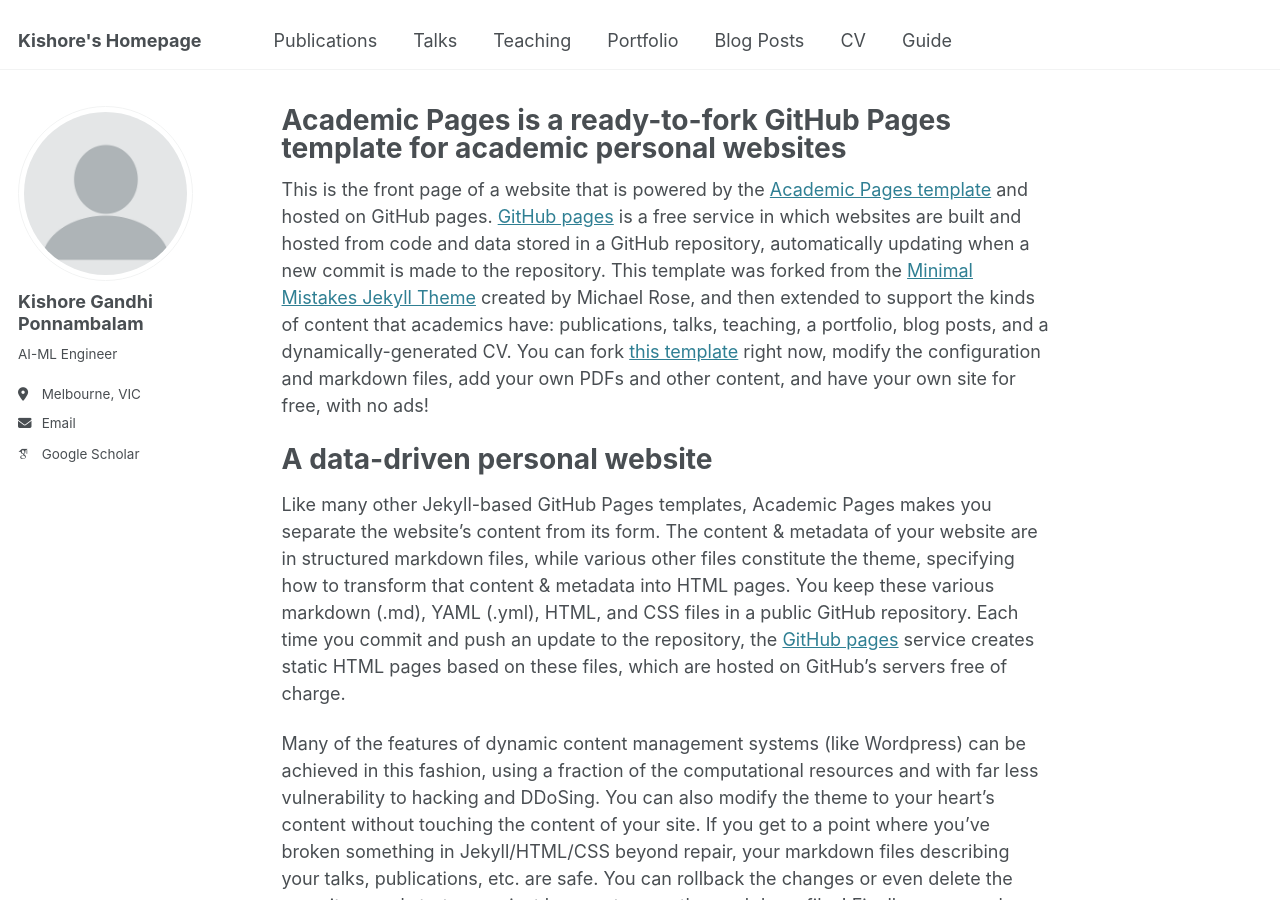
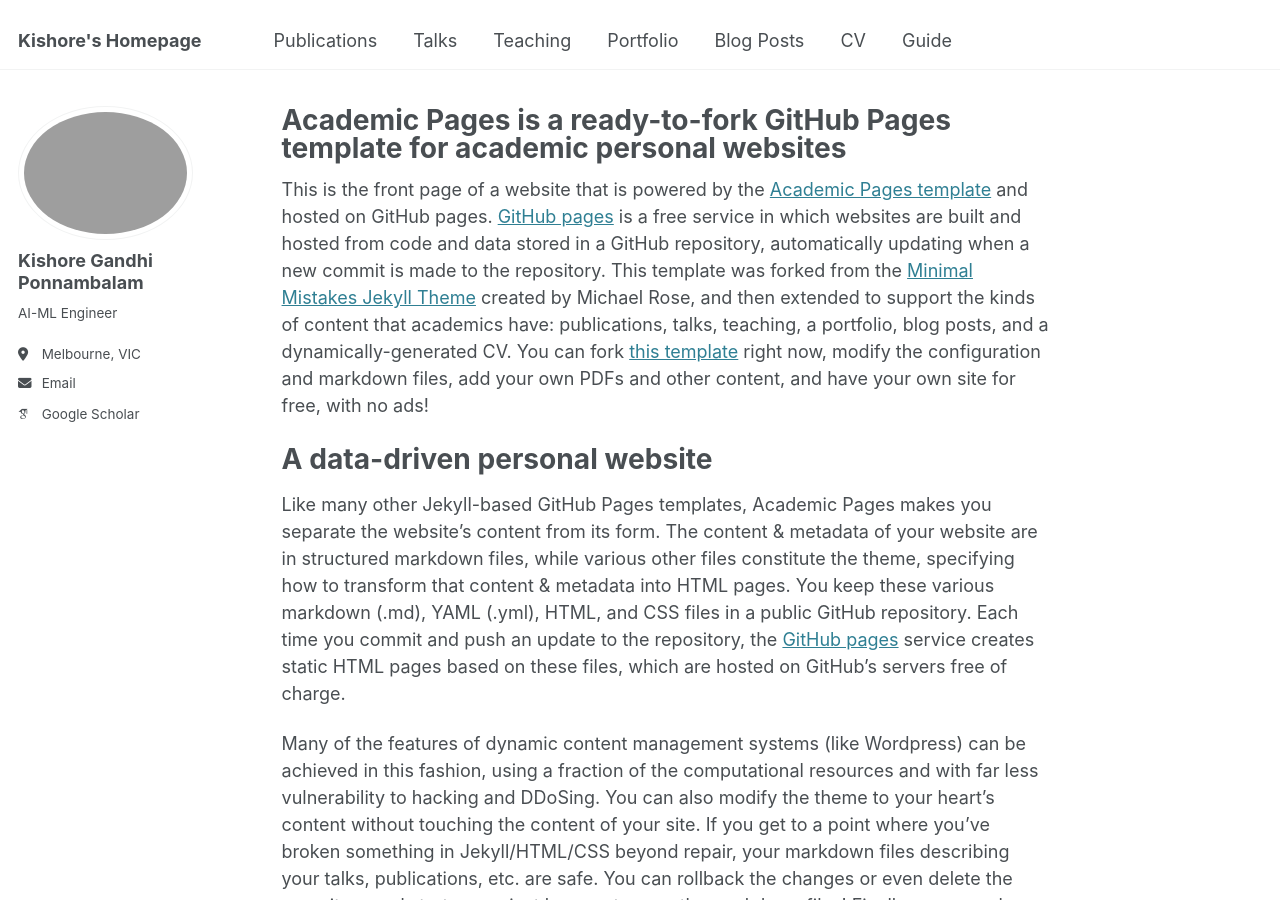
Before and after one commit to Kishore-Gandhi/kishore-gandhi.github.io, a Jekyll site: the page built from _pages/about.md, in a window 1280 px wide and 900 px high. Built offline with Jekyll 4.4.1, drawn with Linux system fonts in a browser that asks for light colours; some web fonts are replaced.

Commit message:
Update _config.yml

```diff
--- a/_config.yml
+++ b/_config.yml
@@ -22,7 +22,7 @@ repository               : "academicpages/academicpages.github.io"
 #               Additional customization can be done by editing /_includes/author-profile.html
 author:
   # Biographic information
-  avatar           : "profile.png"
+  avatar           : "Kishore.jpg"
   name             : "Kishore Gandhi Ponnambalam"
   pronouns         : # example: "she/her"
   bio              : "AI-ML Engineer"
```
